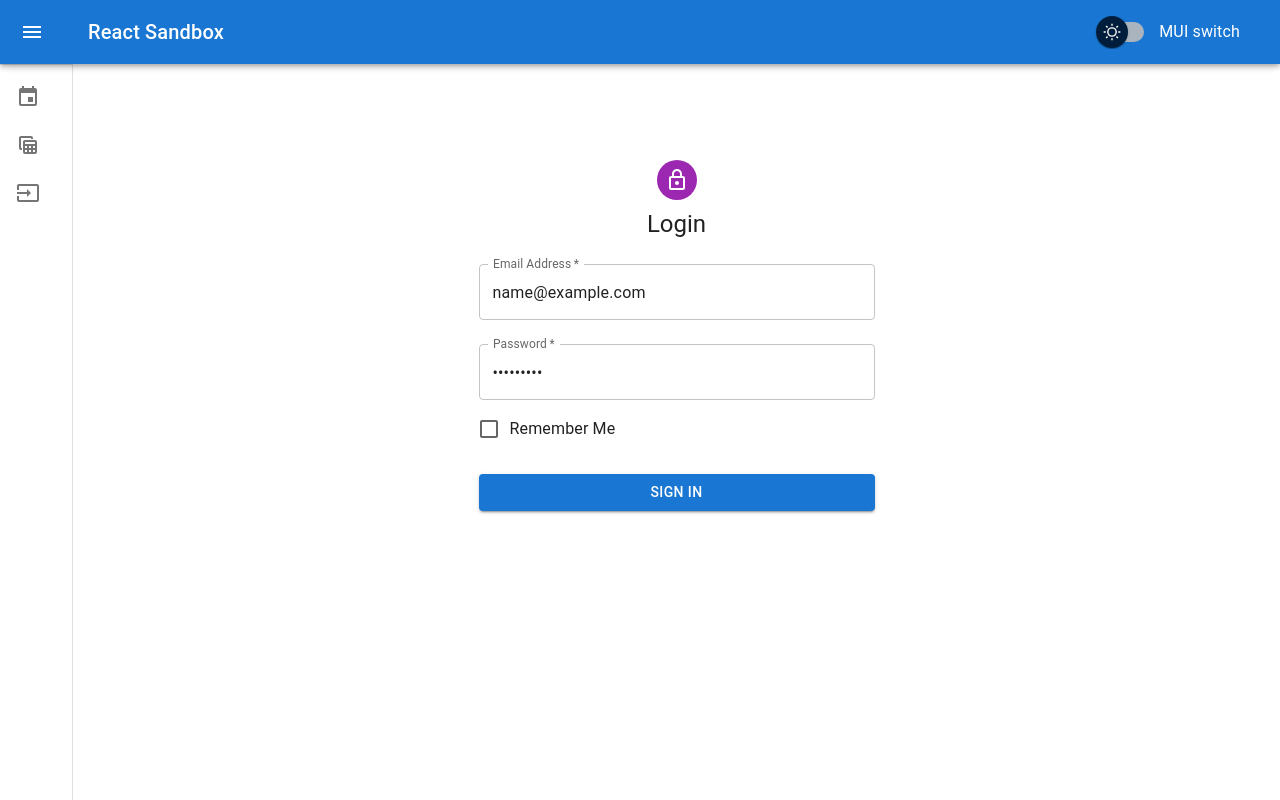
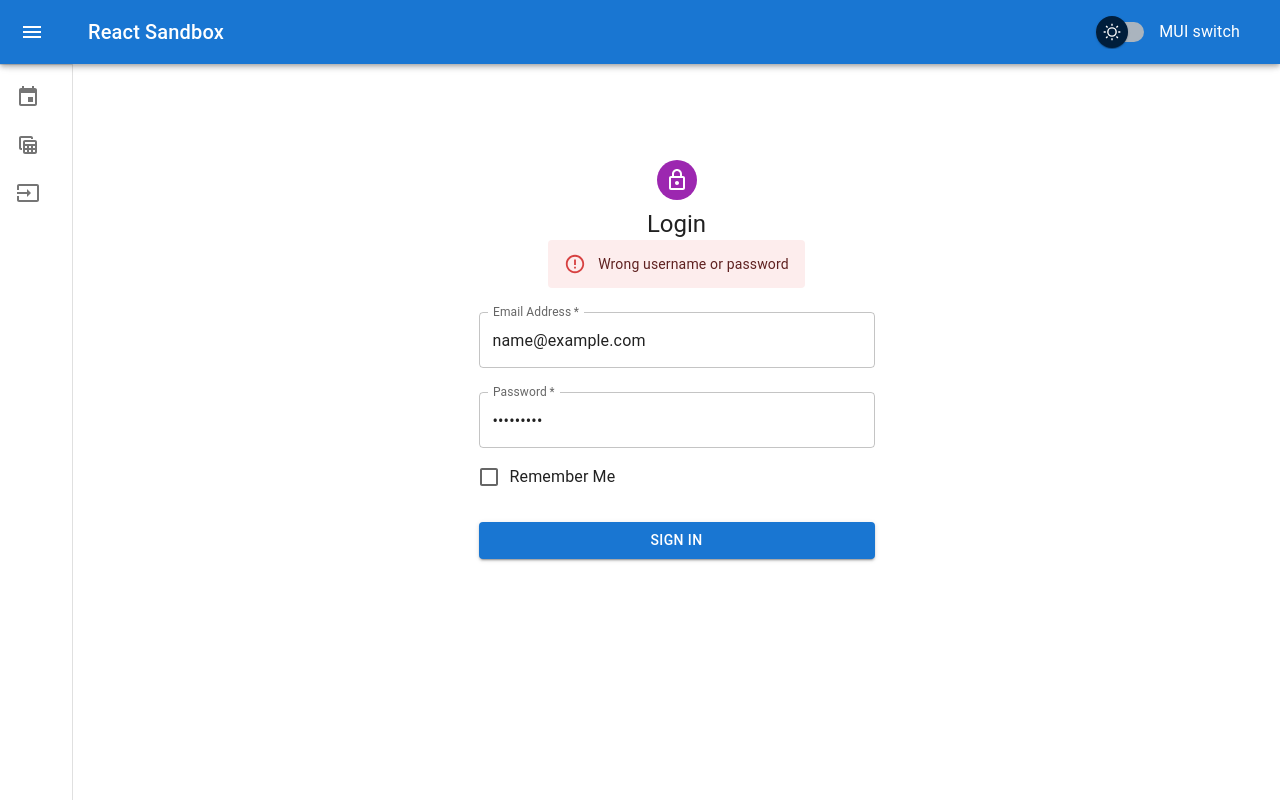
Before and after one commit to rusdi-git/react-sandbox, a React (Create React App) app: page /login in a window 1280 px wide. Both pictures are taken after typing "name@example.com", "Sample123" into the empty fields and a click on the button "SIGN IN". Built offline with nearby package versions, Linux system fonts and the light colour scheme; the HTML template or start-up script is replaced by a standard one.

Commit message:
Add validation for login-form

```diff
--- a/package.json
+++ b/package.json
@@ -5,6 +5,7 @@
   "dependencies": {
     "@emotion/react": "^11.7.1",
     "@emotion/styled": "^11.6.0",
+    "@hookform/resolvers": "^2.8.8",
     "@mui/icons-material": "^5.2.5",
     "@mui/material": "^5.2.8",
     "@testing-library/jest-dom": "^5.16.1",
@@ -22,7 +23,8 @@
     "react-scripts": "5.0.0",
     "typescript": "^4.5.4",
     "uuid": "^8.3.2",
-    "web-vitals": "^2.1.3"
+    "web-vitals": "^2.1.3",
+    "zod": "^3.13.4"
   },
   "scripts": {
     "start": "react-scripts start",
--- a/src/layout/login-form.tsx
+++ b/src/layout/login-form.tsx
@@ -1,5 +1,7 @@
 import React from 'react';
-import { useForm, Controller } from "react-hook-form";
+import { useForm, Controller } from 'react-hook-form';
+import { zodResolver } from '@hookform/resolvers/zod';
+import * as z from 'zod';
 import Avatar from '@mui/material/Avatar';
 import Button from '@mui/material/Button';
 import TextField from '@mui/material/TextField';
@@ -9,17 +11,46 @@ import Box from '@mui/material/Box';
 import LockOutlinedIcon from '@mui/icons-material/LockOutlined';
 import Typography from '@mui/material/Typography';
 import Container from '@mui/material/Container';
+import Alert from '@mui/material/Alert';
+
+const schema = z.object({
+  email: z.string().email(),
+  password: z.string().min(1),
+  rememberMe: z.string().optional(),
+});
+
+type LoginSchema = z.infer<typeof schema>;
 
 export default function LoginForm() {
-    const { control, handleSubmit } = useForm({
+  const [submitResult, setSubmitData] = React.useState<{ status: boolean | null; message: string }>(
+    { status: null, message: '' }
+  );
+  const {
+    control,
+    handleSubmit,
+    formState: { errors },
+  } = useForm({
     defaultValues: {
       email: '',
       password: '',
-          rememberMe:'',
-        }
+      rememberMe: '',
+    },
+    resolver: zodResolver(schema),
   });
 
-    const onSubmit = (data:any) => console.log(data);
+  const onSubmit = async (data: LoginSchema) => {
+    try {
+      await new Promise((resolve, reject) => {
+        setTimeout(() => {
+          if (data.email === 'admin@example.com' && data.password === 'admin') return resolve(true);
+          return reject(new Error('Wrong username or password'));
+        }, Math.random() * 1000);
+      });
+      setSubmitData({ ...submitResult, status: true });
+    } catch (error) {
+      setSubmitData({ status: false, message: (error as { message: string }).message });
+    }
+  };
 
   return (
     <Container component="main" maxWidth="xs">
@@ -34,12 +65,20 @@ export default function LoginForm() {
         <Avatar sx={{ m: 1, bgcolor: 'secondary.main' }}>
           <LockOutlinedIcon />
         </Avatar>
-          <Typography component="h1" variant="h5">Login</Typography>
+        <Typography component="h1" variant="h5">
+          Login
+        </Typography>
+        {submitResult.status === true ? (
+          <Alert severity="success">Login Success</Alert>
+        ) : submitResult.status === false ? (
+          <Alert severity="error">{submitResult.message}</Alert>
+        ) : null}
         <Box component="form" onSubmit={handleSubmit(onSubmit)} noValidate sx={{ mt: 1 }}>
           <Controller
-                name='email'
+            name="email"
             control={control}
-                render={({field})=><TextField
+            render={({ field }) => (
+              <TextField
                 {...field}
                 margin="normal"
                 required
@@ -48,12 +87,15 @@ export default function LoginForm() {
                 label="Email Address"
                 autoComplete="email"
                 autoFocus
-              />}
+                {...{ error: errors.email !== undefined, helperText: errors?.email?.message || '' }}
+              />
+            )}
           />
           <Controller
-                name='password'
+            name="password"
             control={control}
-                render={({field})=><TextField
+            render={({ field }) => (
+              <TextField
                 {...field}
                 margin="normal"
                 required
@@ -62,19 +104,25 @@ export default function LoginForm() {
                 type="password"
                 id="password"
                 autoComplete="current-password"
-              />}
+                {...{
+                  error: errors.password !== undefined,
+                  helperText: errors?.password?.message || '',
+                }}
+              />
+            )}
           />
           <Controller
-                name='rememberMe'
+            name="rememberMe"
             control={control}
-                render={({field})=><FormControlLabel {...field} control={<Checkbox color='primary'/>} label='Remember Me'/>}
+            render={({ field }) => (
+              <FormControlLabel
+                {...field}
+                control={<Checkbox color="primary" />}
+                label="Remember Me"
               />
-            <Button
-              type="submit"
-              fullWidth
-              variant="contained"
-              sx={{ mt: 3, mb: 2 }}
-            >
+            )}
+          />
+          <Button type="submit" fullWidth variant="contained" sx={{ mt: 3, mb: 2 }}>
             Sign In
           </Button>
         </Box>
--- a/src/layout/navigation.tsx
+++ b/src/layout/navigation.tsx
@@ -98,10 +98,7 @@ export default function Navigation(props: NavigationType) {
             <ListItemText>Editable-Table</ListItemText>
           </ListItem>
         </Link>
-        <Link
-          to="/login"
-          style={{ textDecoration: 'none', color: theme.palette.text.primary }}
-        >
+        <Link to="/login" style={{ textDecoration: 'none', color: theme.palette.text.primary }}>
           <ListItem>
             <ListItemIcon>
               <InputIcon />
```
Also changed, not shown: 1 other file (tests, documents, lock files or other folders). Lines whose indentation alone changed are shown as unchanged.
